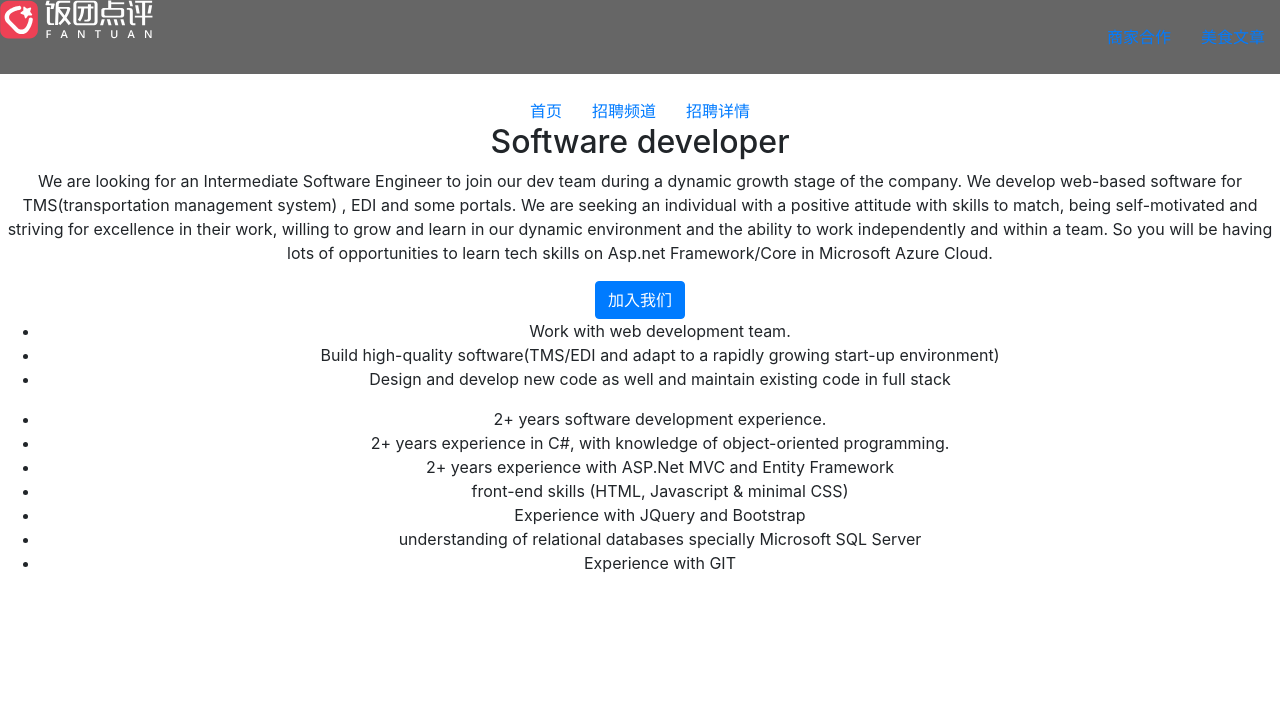
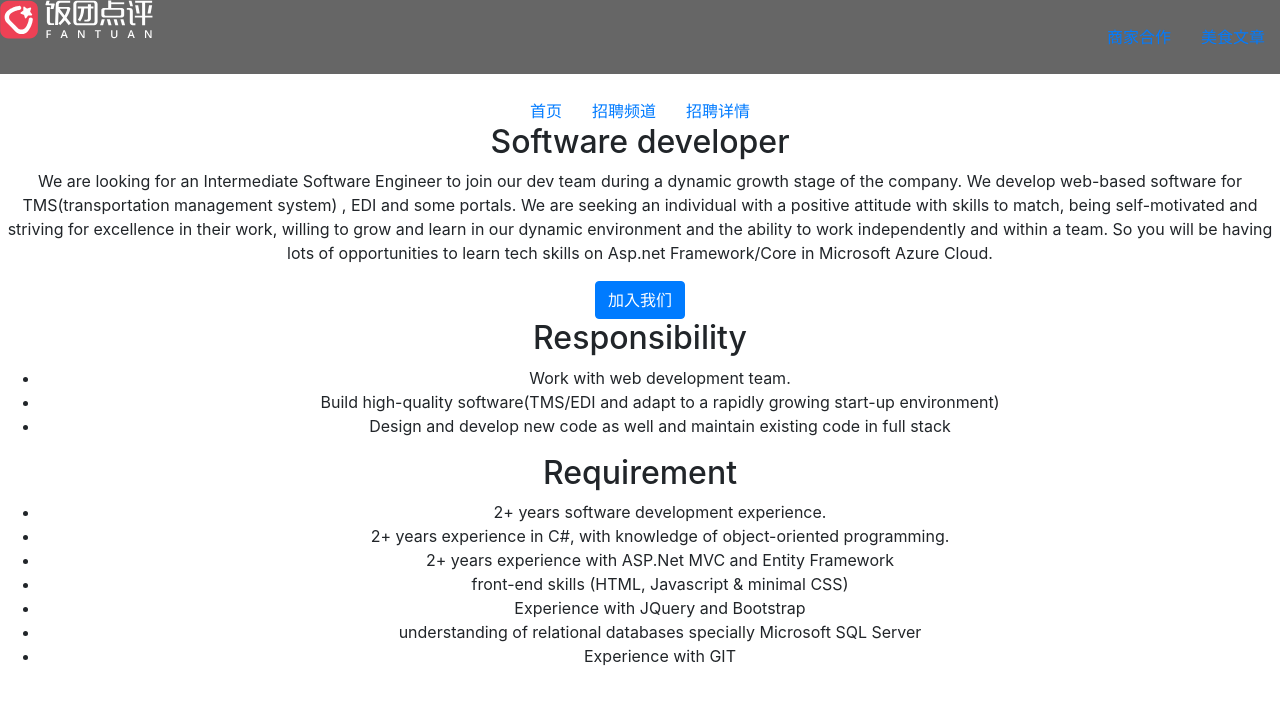
Before and after one commit to yujiw001/-Recruitment-page-demo, a React (Create React App) app: page /Recruitment/details/1 in a window 1280 px wide. Shown: the top 704 px of the page. Built offline with nearby package versions, Linux system fonts and the light colour scheme.

Commit message:
open roles number counted

```diff
--- a/src/component/collapse/viewmore.component.jsx
+++ b/src/component/collapse/viewmore.component.jsx
@@ -12,7 +12,7 @@ export default class Viewmore extends Component{
             indexList:[], //当前渲染的页面数据
             // totalData:props.renderData,//我的数据
             totalData:JobData,
-
+            totalPositions:JobData.length
         };
     }
 
@@ -22,6 +22,9 @@ export default class Viewmore extends Component{
             indexList:this.noticeSorting()
         })
     }
+    //思路：首先用find把有加急标签的元素给挑出来，然后用filter把这些元素去除掉后进行时间排序，然后再把挑出来的元素append到数列头部？？
+    //可以用传统loop来完成上述操作吗？？？
+
     noticeSorting(){
         return(
             this.state.totalData.sort(function(a,b){
@@ -29,9 +32,20 @@ export default class Viewmore extends Component{
         }
         ))
     }
+    // noticeSorting(){
+    //     return(
+
+    //         this.state.totalData.find(data => data.id==this.state.current_id);
+    //         this.state.totalData.sort(function(a,b){
+    //         return new Date(b.initialRegistration) - new Date(a.initialRegistration);
+    //     }
+    //     ))
+    // }
     render(){
         return (
             <div className="viewmore">
+                <h3>Find open roles</h3>
+                <span>{this.state.totalPositions} open roles</span>
                 {
                     this.state.indexList.slice(0,6).map(({...otherCollectionProps}) => (
                         <Job_Item  {...otherCollectionProps} />
--- a/src/component/list/list.component.jsx
+++ b/src/component/list/list.component.jsx
@@ -8,10 +8,13 @@ import React from 'react';
 // )
 
 const List = (props) => (
-        <ul>
-             {props.data.filter(listData => (listData.position_id==props.current_id)).map(listData =>
-                 (<li key={listData.id}>{listData.brief}</li>))}
-        </ul>
+        <div>
+
+            <ul>
+                {props.data.filter(listData => (listData.position_id==props.current_id)).map(listData =>
+                    (<li key={listData.id}>{listData.brief}</li>))}
+            </ul>
+        </ div>
     )
 
 
--- a/src/component/pages/Recruitment_details.component.jsx
+++ b/src/component/pages/Recruitment_details.component.jsx
@@ -38,9 +38,11 @@ class RecruitmentDetail extends Component  {
                 }
                 </div>
                 <div className="responsibility">
+                    <h2>Responsibility</h2>
                     <List data={responsibilityData} {...responsibilityrest} />
                 </div>
                 <div className= "requirement">
+                    <h2>Requirement</h2>
                     <List data={requirementData} {...requirementrest} />
                 </div>
             </div>
--- a/src/component/pages/position_data.js
+++ b/src/component/pages/position_data.js
@@ -4,56 +4,64 @@ const JobData=[
         "area": "LA",
         "position": "Software developer",
         "initialRegistration":"Mar 12 2012",
-        "brief": "We are looking for an Intermediate Software Engineer to join our dev team during a dynamic growth stage of the company. We develop web-based software for TMS(transportation management system) , EDI and some portals. We are seeking an individual with a positive attitude with skills to match, being self-motivated and striving for excellence in their work, willing to grow and learn in our dynamic environment and the ability to work independently and within a team. So you will be having lots of opportunities to learn tech skills on Asp.net Framework/Core in Microsoft Azure Cloud."
+        "brief": "We are looking for an Intermediate Software Engineer to join our dev team during a dynamic growth stage of the company. We develop web-based software for TMS(transportation management system) , EDI and some portals. We are seeking an individual with a positive attitude with skills to match, being self-motivated and striving for excellence in their work, willing to grow and learn in our dynamic environment and the ability to work independently and within a team. So you will be having lots of opportunities to learn tech skills on Asp.net Framework/Core in Microsoft Azure Cloud.",
+        "Expedited": false
     },
     {
         "id": 2,
         "area": "VAN",
         "position": "Designer",
         "initialRegistration":"Jun 5 2023",
-        "brief": "International tour operator Adventures Abroad Worldwide Travel is looking for a full-time Junior Web Graphic Designer to join its growing in-house team (no telecommuting/contractors)."
+        "brief": "International tour operator Adventures Abroad Worldwide Travel is looking for a full-time Junior Web Graphic Designer to join its growing in-house team (no telecommuting/contractors).",
+        "Expedited": false
     },
     {
         "id": 3,
         "area": "QUEBEC",
         "position": "Accountant",
         "initialRegistration":"Feb 19 2019",
-        "brief": "The Key Account Manager is the primary relationship owner between our Key Accounts and the Canteen business. The Key Account Manager will develop and execute growth initiatives by effectively utilizing a combination of face-to-face sales calls, telephone and email communication. This position is responsible for profitable sales growth by managing, retaining and cross-selling within current customer accounts."
+        "brief": "The Key Account Manager is the primary relationship owner between our Key Accounts and the Canteen business. The Key Account Manager will develop and execute growth initiatives by effectively utilizing a combination of face-to-face sales calls, telephone and email communication. This position is responsible for profitable sales growth by managing, retaining and cross-selling within current customer accounts.",
+        "Expedited": false
     },
     {
         "id": 4,
         "area": "NY",
         "position": "QA tester",
         "initialRegistration":"Feb 20 2019",
-        "brief": "You are an advocate of quality and promote software development best practices in engineering and testing. You endeavor to create better end user experiences. About The Position You will be working hand in hand with the primary developers to learn and extend the existing test suite for our soon-to-be-released project. You will be initially writing tests in php meant to be run on the PhpUnit test suite. You will be primarily writing functional tests to specification, as well as thinking about areas where testing could be made more comprehensive, and suggesting changes. The position requires someone who can work with a degree of autonomy, spending time thinking about how the product could break, and suggesting and implementing tests to help ensure viability. You may also be helping verify developer feature implementations meet the requirements of a given task."
+        "brief": "You are an advocate of quality and promote software development best practices in engineering and testing. You endeavor to create better end user experiences. About The Position You will be working hand in hand with the primary developers to learn and extend the existing test suite for our soon-to-be-released project. You will be initially writing tests in php meant to be run on the PhpUnit test suite. You will be primarily writing functional tests to specification, as well as thinking about areas where testing could be made more comprehensive, and suggesting changes. The position requires someone who can work with a degree of autonomy, spending time thinking about how the product could break, and suggesting and implementing tests to help ensure viability. You may also be helping verify developer feature implementations meet the requirements of a given task.",
+        "Expedited": false
     },
     {
         "id": 5,
         "area": "TORONTO",
         "position": "Product manager",
         "initialRegistration":"Feb 21 2019",
-        "brief": "At Boast.AI, we are building the future of tax credit recovery with artificial intelligence. We are looking for a highly motivated Technical Project Manager to join our rapidly expanding team in Vancouver."
+        "brief": "At Boast.AI, we are building the future of tax credit recovery with artificial intelligence. We are looking for a highly motivated Technical Project Manager to join our rapidly expanding team in Vancouver.",
+        "Expedited": false
     },
     {
         "id": 6,
         "area": "VAN",
         "position": "Sale",
         "initialRegistration":"Feb 22 2019",
-        "brief": "KMS Tools & Equipment is an industrial distributor of tools and equipment with 11 locations, an outside sales team covering many major parts of BC and Alberta, plus an active e-commerce website. We sell everything from power tools to compressors, welders, hand tools, woodworking machinery, shop equipment & much more! We are proudly Canadian owned and operated and are looking for highly motivated individuals that are passionate about tools."
+        "brief": "KMS Tools & Equipment is an industrial distributor of tools and equipment with 11 locations, an outside sales team covering many major parts of BC and Alberta, plus an active e-commerce website. We sell everything from power tools to compressors, welders, hand tools, woodworking machinery, shop equipment & much more! We are proudly Canadian owned and operated and are looking for highly motivated individuals that are passionate about tools.",
+        "Expedited": false
     },
     {
         "id": 7,
         "area": "tianjing",
         "position": "data analyst",
         "initialRegistration":"Feb 23 2019",
-        "brief": "Working with Copywriters, Designers, Social, Media and Digital teams, you’ll take each campaign from conception to final execution across all channels (in-store signage, box design, Web & Email, Social, Digital Media etc.) – all while adhering to Abacus brand standards. Your passion for all things design, keen eye for trends and masterful on-set direction will be the driving force behind bringing each campaign to life."
+        "brief": "Working with Copywriters, Designers, Social, Media and Digital teams, you’ll take each campaign from conception to final execution across all channels (in-store signage, box design, Web & Email, Social, Digital Media etc.) – all while adhering to Abacus brand standards. Your passion for all things design, keen eye for trends and masterful on-set direction will be the driving force behind bringing each campaign to life.",
+        "Expedited": false
     },
     {
         "id": 8,
         "area": "LA",
         "position": "delivery manager",
         "initialRegistration":"Feb 24 2019",
-        "brief": "delivery manager can be complicated but ordering food doesn't have to be. Let us take care of the details while you focus on what really matters"
+        "brief": "delivery manager can be complicated but ordering food doesn't have to be. Let us take care of the details while you focus on what really matters",
+        "Expedited": false
     }
   ]
 
```
